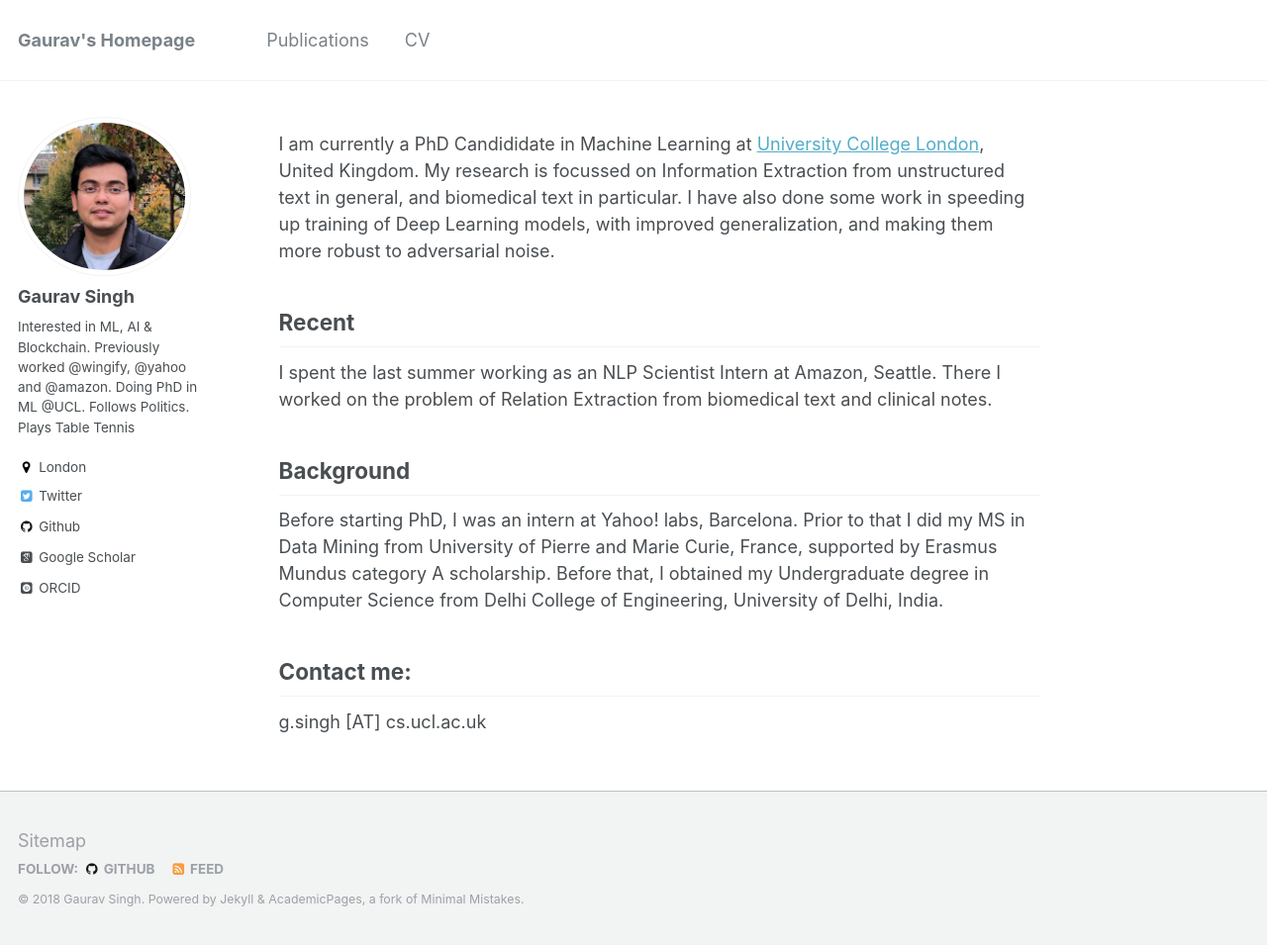
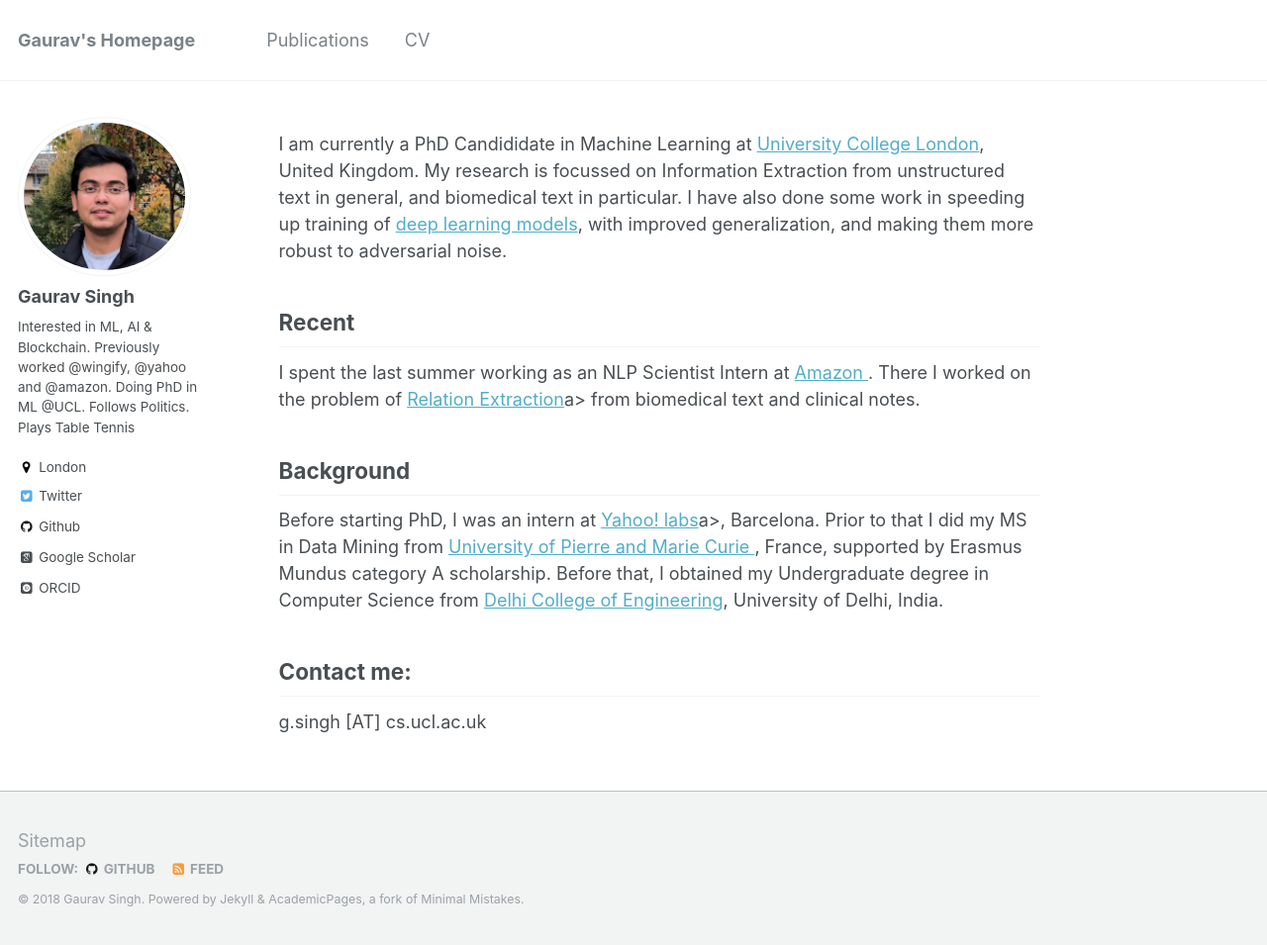
Before and after one commit to gauravsc/gauravsc.github.io, a Jekyll site: the page built from _pages/about.md, in a window 1280 px wide and 955 px high. Shown: the whole window at 99% size. Built offline with Jekyll 4.4.1, drawn with Linux system fonts in a browser that asks for light colours; some web fonts are replaced.

Commit message:
added anchor tags

```diff
--- a/_pages/about.md
+++ b/_pages/about.md
@@ -8,15 +8,15 @@ redirect_from:
   - /about.html
 ---
 
-I am currently a PhD Candididate in Machine Learning at <a href="https://www.ucl.ac.uk/">University College London</a>, United Kingdom. My research is focussed on Information Extraction from unstructured text in general, and biomedical text in particular. I have also done some work in speeding up training of Deep Learning models, with improved generalization, and making them more robust to adversarial noise.
+I am currently a PhD Candididate in Machine Learning at <a href="https://www.ucl.ac.uk/">University College London</a>, United Kingdom. My research is focussed on Information Extraction from unstructured text in general, and biomedical text in particular. I have also done some work in speeding up training of <a href ="https://arxiv.org/abs/1807.11414">deep learning models</a>, with improved generalization, and making them more robust to adversarial noise.
 
 Recent
 ------
-I spent the last summer working as an NLP Scientist Intern at Amazon, Seattle. There I worked on the problem of Relation Extraction from biomedical text and clinical notes.
+I spent the last summer working as an NLP Scientist Intern at <a href ="https://wwww.amazon.com"> Amazon </a>. There I worked on the problem of <a href="https://en.wikipedia.org/wiki/Relationship_extraction">Relation Extraction</a>a> from biomedical text and clinical notes.
 
 Background
 ------
-Before starting PhD, I was an intern at Yahoo! labs, Barcelona. Prior to that I did my MS in Data Mining from University of Pierre and Marie Curie, France, supported by Erasmus Mundus category A scholarship. Before that, I obtained my Undergraduate degree in Computer Science from Delhi College of Engineering, University of Delhi, India.
+Before starting PhD, I was an intern at <a href ="https://research.yahoo.com/">Yahoo! labs</a>a>, Barcelona. Prior to that I did my MS in Data Mining from <a href = "http://www.upmc.fr/en/">University of Pierre and Marie Curie </a>, France, supported by Erasmus Mundus category A scholarship. Before that, I obtained my Undergraduate degree in Computer Science from <a href="http://dtu.ac.in/">Delhi College of Engineering</a>, University of Delhi, India.
 
 <!-- This was followed by working as a Software Developer at Visualwebsiteoptimizer.com for a year.  -->
 
```
